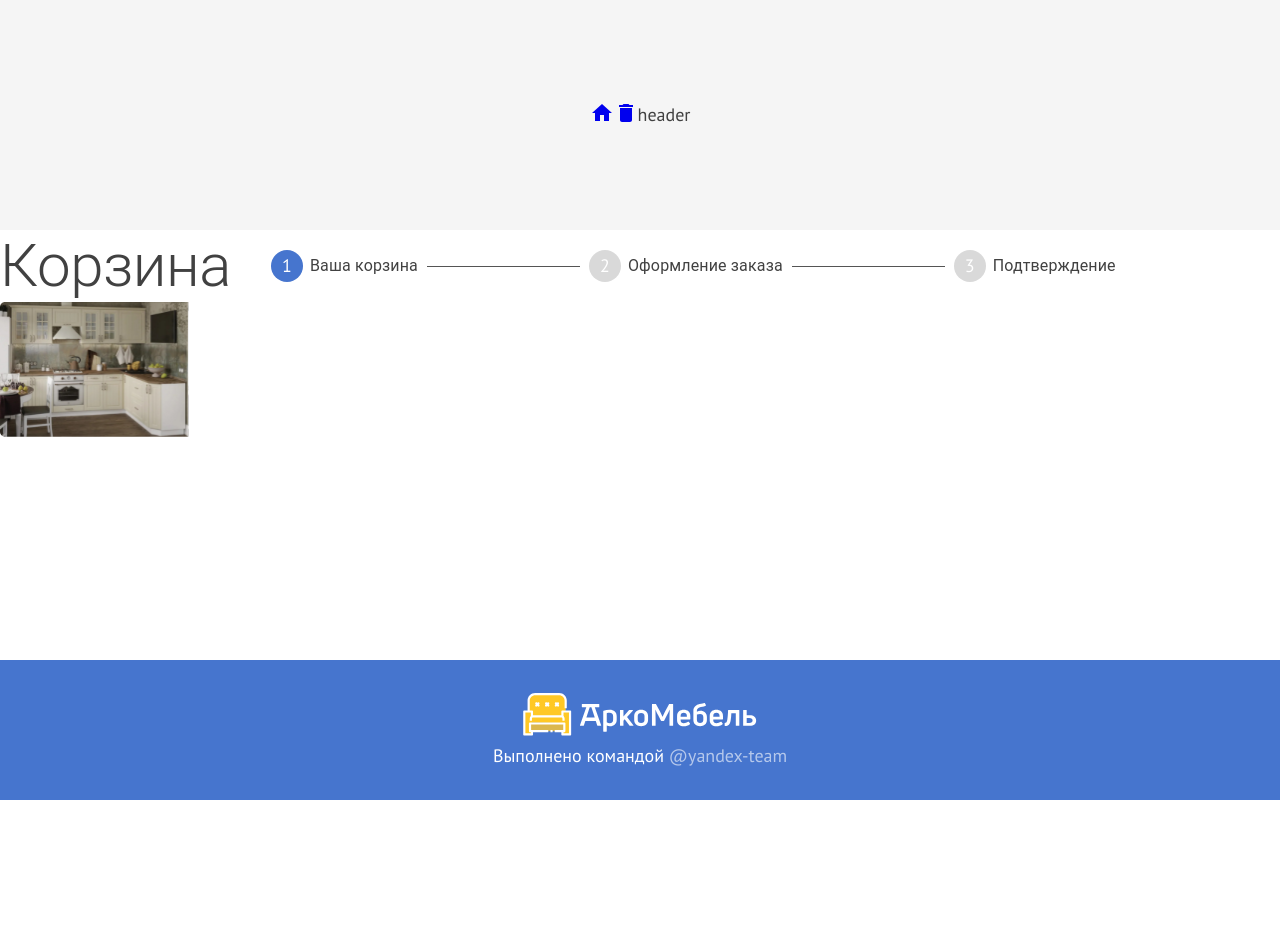
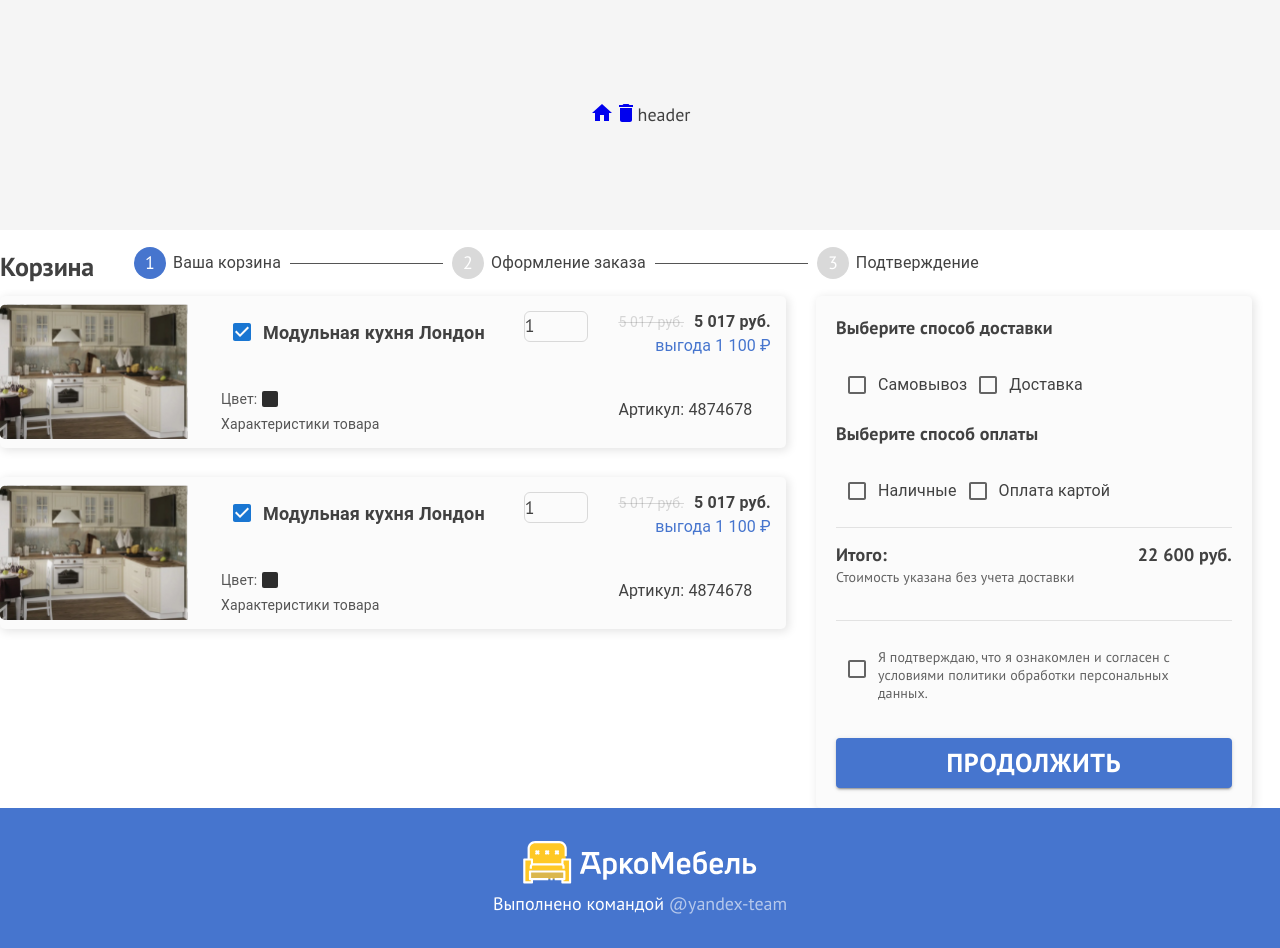
Before and after one commit to arco-furniture/arco-furniture, a React (Create React App) app: page /basket in a window 1280 px wide. Before the commit the page ends 800 px from the top, so only its background shows below. Built offline with nearby package versions, Linux system fonts and the light colour scheme.

Commit message:
build: added first stage in basket component

```diff
--- a/src/pages/basket/Basket.jsx
+++ b/src/pages/basket/Basket.jsx
@@ -1,10 +1,12 @@
-import React from "react"
+import React, { useEffect } from "react"
 import DeleteIcon from '@mui/icons-material/Delete';
 import { Link } from "react-router-dom";
 import { Typography, Box } from "@mui/material";
 import { useDispatch, useSelector } from "react-redux";
 import { testSelector } from "../../redux/test/testSlice";
+import { stageSelector } from "../../redux/test/numberOfStage";
 import Card from './components/Card';
+import BasketMenu from './components/BasketMenu';
 
 const circleStyle = {
     borderRadius: '50%',
@@ -30,17 +32,29 @@ const navigationStyle = {
 };
 
 const Basket = () => {
-    const { count } = useSelector(testSelector);
+    const { stage } = useSelector(stageSelector);
+
+    useEffect(() => {
+        console.log(stage)
+    }, [stage])
 
     return (
         <section>
             <Box sx={{
                 display: 'flex',
-                alignItems: 'center'
+                alignItems: 'center',
             }}>
                 <Typography sx={{
                     mb: '0',
-                    mr: '31px'
+                    mr: '31px',
+                    mt: '20px',
+                    mb: '12px',
+                    fontFamily: 'PT Sans',
+                    fontStyle: 'normal',
+                    fontWeight: '700',
+                    fontSize: '26px',
+                    lineHeight: '34px',
+                    color: '#414141',
                 }} variant="h2" gutterBottom>
                     Корзина
                 </Typography>
@@ -91,8 +105,21 @@ const Basket = () => {
                     Подтверждение
                 </Typography>
             </Box>
-            <Card />
-        </section>
+            <Box sx={{
+                display: 'flex',
+            }}>
+                <Box sx={{
+                    display: 'flex',
+                    flexDirection: 'column'
+                }}>
+                    <Card />
+                    <Card />
+                </Box>
+                {stage === 1 ? (
+                    <BasketMenu />
+                ) : '21'}
+            </Box>
+        </section >
     )
 }
 
--- /dev/null
+++ b/src/pages/basket/components/BasketMenu.tsx
@@ -0,0 +1,139 @@
+
+import React from "react"
+import { Typography, Box, Checkbox, Tooltip, Button } from "@mui/material";
+import { nextCount } from "../../../redux/test/numberOfStage";
+import { useDispatch, useSelector } from "react-redux";
+
+const titleStyle = {
+    fontFamily: 'PT Sans',
+    fontStyle: 'normal',
+    fontWeight: '700',
+    fontSize: '18px',
+    lineHeight: '23px',
+    color: '#414141',
+};
+
+const checkBoxContentStyle = {
+    display: 'flex',
+    alignItems: 'center',
+    mt: '25px',
+    mb: '15.5px'
+};
+
+const lineStyle = {
+    width: '100%',
+    height: '1px',
+    bgcolor: '#E2E2E2'
+};
+
+const BasketMenu: React.FC = () => {
+    const dispatch = useDispatch();
+
+    const handleNextStage = () => {
+        dispatch(nextCount())
+    }
+    return (
+        <Box sx={{
+            width: '396px',
+            bgcolor: '#FBFBFB',
+            boxShadow: '2px 2px 10px 1px rgba(0, 0, 0, 0.1)',
+            borderRadius: '5px',
+            padding: '20px',
+        }}>
+            <Typography sx={{
+                ...titleStyle
+            }}>Выберите способ доставки</Typography>
+            <Box sx={{
+                ...checkBoxContentStyle
+            }}>
+                <Checkbox />
+                <Typography>Самовывоз</Typography>
+
+                <Checkbox />
+                <Typography>Доставка</Typography>
+            </Box>
+
+            <Typography sx={{
+                ...titleStyle
+            }}>Выберите способ оплаты</Typography>
+            <Box sx={{
+                ...checkBoxContentStyle
+            }}>
+                <Checkbox />
+                <Typography>Наличные</Typography>
+
+                <Checkbox />
+                <Typography>Оплата картой</Typography>
+            </Box>
+
+            <Box sx={{
+                ...lineStyle
+            }} />
+
+            <Box sx={{
+                display: 'flex',
+                alignItems: 'center',
+                justifyContent: 'space-between',
+                mt: '15px'
+            }}>
+                <Typography sx={{
+                    ...titleStyle,
+                }}>Итого:</Typography>
+
+                <Typography sx={{
+                    ...titleStyle,
+                }}>22 600 руб.</Typography>
+            </Box>
+            <Typography sx={{
+                fontFamily: 'PT Sans',
+                fontStyle: 'normal',
+                fontWeight: '400',
+                fontSize: '14px',
+                lineHeight: '18px',
+                color: '#626262',
+                mt: '2px'
+            }}>Стоимость указана без учета доставки</Typography>
+
+            <Box sx={{
+                ...lineStyle,
+                mt: '34px',
+                mb: '27px'
+            }} />
+
+            <Box sx={{
+                display: 'flex',
+                alignItems: 'start',
+            }}>
+                <Checkbox />
+                <Typography sx={{
+                    fontFamily: 'PT Sans',
+                    fontStyle: 'normal',
+                    fontWeight: '400',
+                    fontSize: '14px',
+                    lineHeight: '18px',
+                    color: '#626262',
+                    width: '327px',
+                }}>Я подтверждаю, что я ознакомлен и согласен с условиями политики обработки персональных данных.</Typography>
+            </Box>
+
+            <Button sx={{
+                bgcolor: '#4675CE',
+                color: 'white',
+                mt: '36px',
+                width: '100%',
+                height: '50px',
+                fontFamily: 'PT Sans',
+                fontStyle: 'normal',
+                fontWeight: '700',
+                fontSize: '26px',
+                lineHeight: '34px',
+                textTransform: 'uppercase',
+            }}
+                variant="contained"
+                onClick={handleNextStage}
+            >Продолжить</Button>
+        </Box >
+    )
+}
+
+export default BasketMenu;
--- a/src/pages/basket/components/Card.tsx
+++ b/src/pages/basket/components/Card.tsx
@@ -1,11 +1,117 @@
 import React from "react"
 import img from '../../../images/card-img.svg';
+import { Typography, Box, Checkbox, Tooltip, Button } from "@mui/material";
+
 
 const Card: React.FC = () => {
     return (
-        <section >
-            <img src={img} alt='img' />
-        </section>
+        <Box sx={{
+            display: 'flex',
+            mb: '29.4px',
+            mr: '30px',
+            bgcolor: '#FBFBFB',
+            boxShadow: '2px 2px 10px 1px rgba(0, 0, 0, 0.1)',
+            borderRadius: '5px'
+        }}>
+            <img src={img} alt='img' style={{ width: '188px' }} />
+            <Box sx={{
+                p: '15px 15px 15px 33px',
+                display: 'flex',
+                boxSizing: 'border-box'
+            }}>
+                <Box>
+                    <Box sx={{
+                        display: 'flex',
+                        alignItems: 'center'
+                    }}>
+                        <Checkbox defaultChecked />
+                        <Typography sx={{
+                            fontWeight: '700',
+                            fontSize: '18px',
+                            lineHeight: '23px',
+                            color: '#414141'
+                        }}>Модульная кухня Лондон</Typography>
+                    </Box>
+                    <Box sx={{
+                        display: 'flex',
+                        alignItems: 'center',
+                        mt: '37px'
+                    }}>
+                        <Typography sx={{
+                            fontWeight: '400',
+                            fontSize: '14px',
+                            lineHeight: '18px',
+                            mr: '5px',
+                            color: '#555555'
+                        }}>Цвет:</Typography>
+                        <Box sx={{
+                            width: '15.8px',
+                            height: '15.8px',
+                            bgcolor: '#2D2D2D',
+                            borderRadius: '2px',
+                        }} />
+                    </Box>
+                    <Typography sx={{
+                        mt: '7px',
+                        fontWeight: '400',
+                        fontSize: '14px',
+                        lineHeight: '18px',
+                        color: '#555555'
+                    }}>Характеристики товара</Typography>
+                </Box>
+
+                <Box sx={{
+                    display: 'flex',
+                    width: '62.6px',
+                    height: '29px',
+                    alignItems: 'center',
+                    border: 1,
+                    borderRadius: '6px',
+                    borderColor: '#D9D9D9',
+                    ml: '39px',
+                    mr: '30px'
+                }} >
+
+                    1
+
+                </Box>
+
+                <Box>
+                    <Box sx={{
+                        display: 'flex',
+                        alignItems: 'center'
+                    }}>
+                        <Typography sx={{
+                            fontWeight: '400',
+                            fontSize: '14px',
+                            lineHeight: '18px',
+                            textDecoration: "line-through",
+                            color: 'rgba(65, 65, 65, 0.2)',
+                            mr: '10px'
+                        }}>5 017 руб.</Typography>
+                        <Typography sx={{
+                            fontWeight: '700',
+                            fontSize: '16px',
+                            lineHeight: '21px',
+                            color: '#414141',
+                        }}>5 017 руб.</Typography>
+                    </Box>
+                    <Typography sx={{
+                        fontWeight: '400',
+                        fontSize: '16px',
+                        lineHeight: '21px',
+                        color: '#4675CE',
+                        mt: '2.75px',
+                        textAlign: 'right'
+                    }}>выгода 1 100 ₽</Typography>
+                    <Box>
+                        <Typography sx={{
+                            mt: '42.1px',
+                        }}>Артикул: 4874678</Typography>
+                    </Box>
+                </Box>
+            </Box>
+        </Box >
     )
 }
 
--- a/src/redux/store.js
+++ b/src/redux/store.js
@@ -1,8 +1,10 @@
 import { configureStore } from '@reduxjs/toolkit'
 import testReducer from "./test/testSlice";
+import stageReducer from "./test/numberOfStage";
 
 export const store = configureStore({
     reducer: {
         testReducer,
+        stageReducer
     },
 })
--- /dev/null
+++ b/src/redux/test/numberOfStage.js
@@ -0,0 +1,24 @@
+import {createAsyncThunk, createSlice} from "@reduxjs/toolkit"
+import axios from "axios";
+
+const initialState = {
+    stage: 1,
+}
+
+export const numberOfStage = createSlice({
+    name: 'stage',
+    initialState,
+
+    reducers: {
+        nextCount(state) {
+            state.stage += 1
+        },
+        previousСount(state) {
+            state.stage -= 1
+        },
+    },
+})
+
+export const stageSelector = (state) => state.stageReducer
+export const {nextCount, previousСount} = numberOfStage.actions;
+export default numberOfStage.reducer;
```
Also changed, not shown: 1 other file (tests, documents, lock files or other folders).
